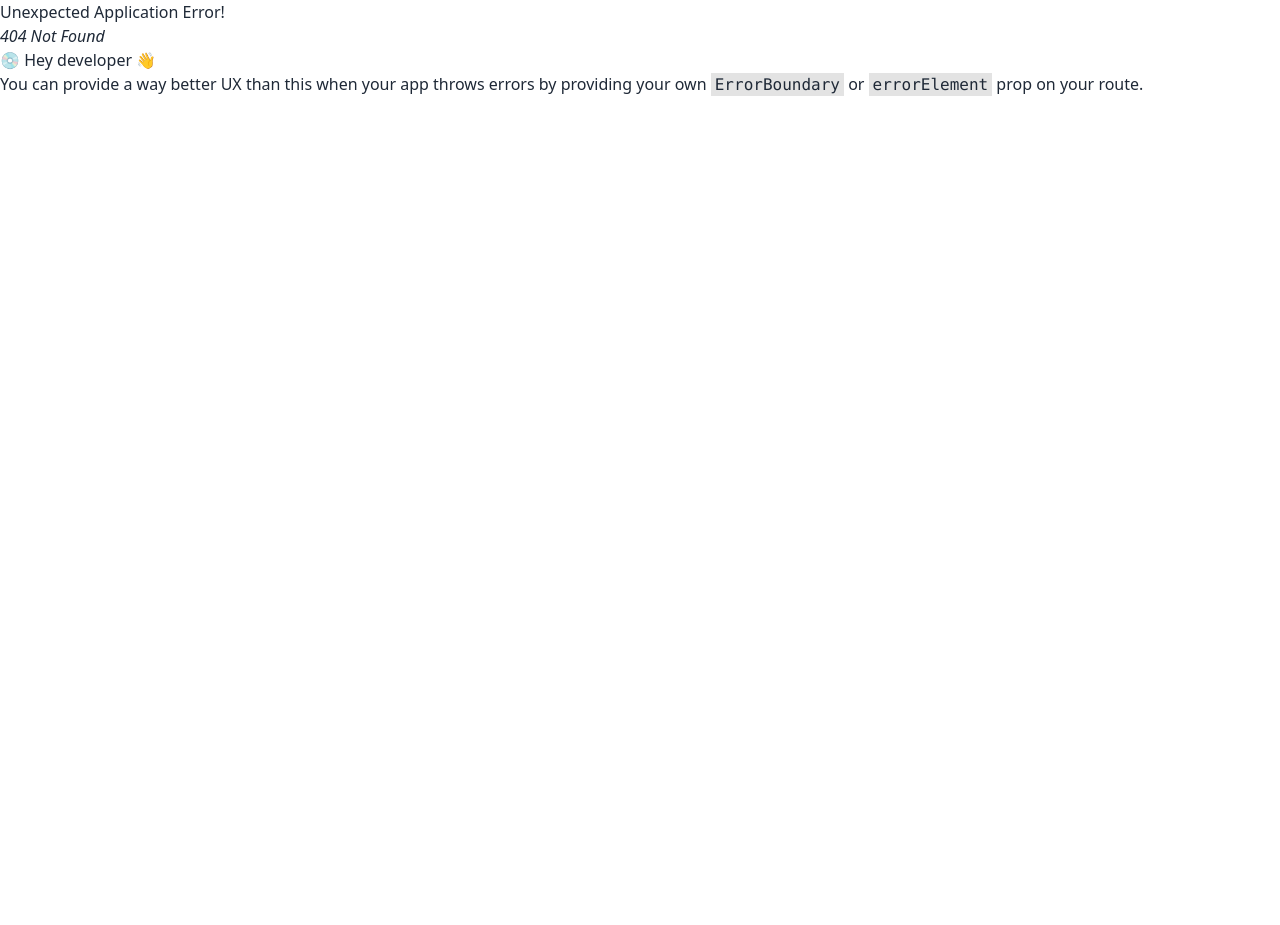
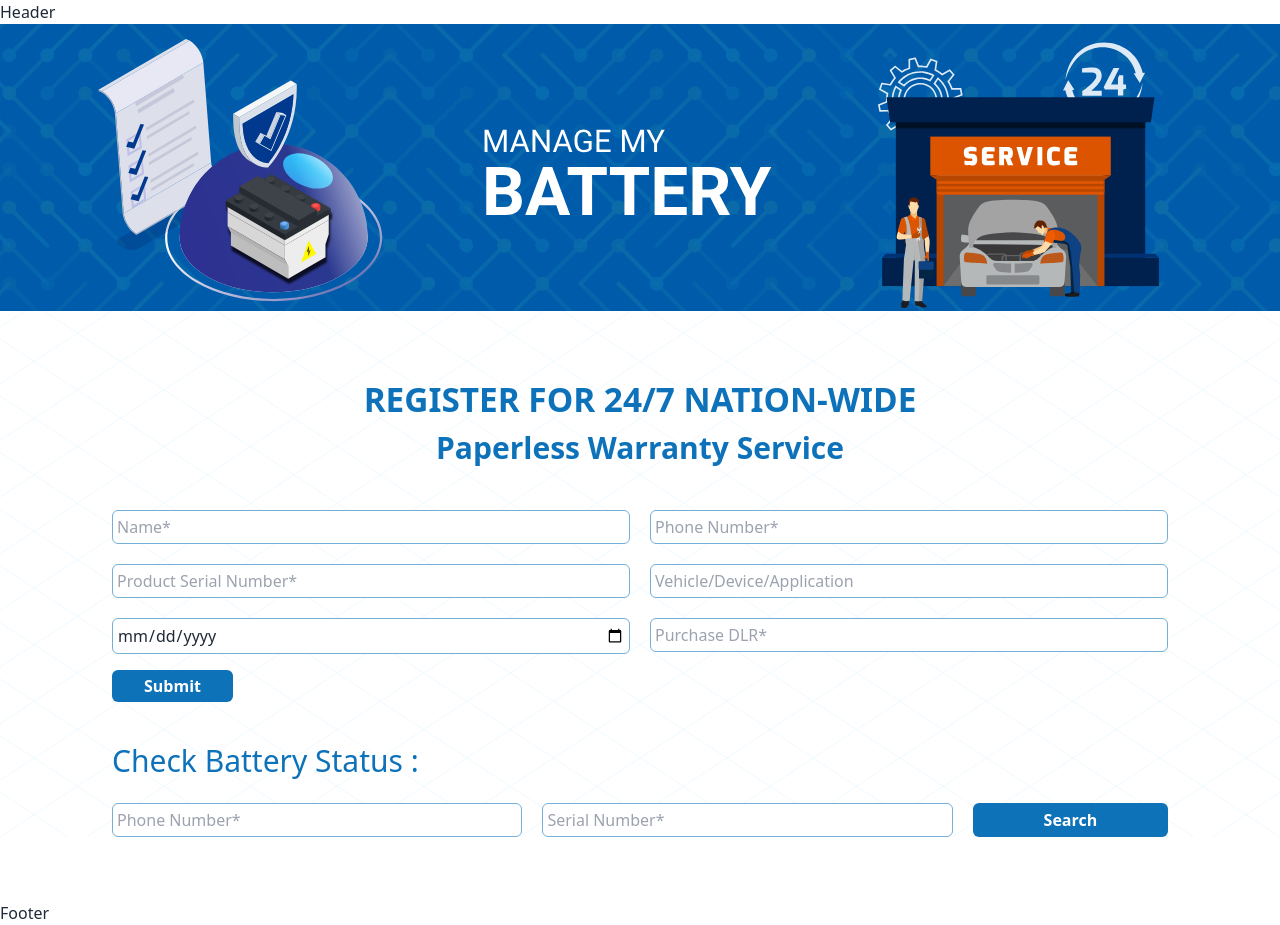
Before and after one commit to arbinzaman/rahimafrooz-battery, a React (Vite) app: page /manage-my-battery in a window 1280 px wide. Before the commit this address had no page. Before the commit the page ends 800 px from the top, so only its background shows below. Built offline with nearby package versions, Linux system fonts and the light colour scheme.

Commit message:
Manage My Battery without accordion done

```diff
--- a/package.json
+++ b/package.json
@@ -13,6 +13,7 @@
     "react": "^18.2.0",
     "react-dom": "^18.2.0",
     "react-hook-form": "^7.51.4",
+    "react-hot-toast": "^2.4.1",
     "react-router-dom": "^6.23.0",
     "react-slick": "^0.30.2"
   },
--- a/src/App.jsx
+++ b/src/App.jsx
@@ -1,12 +1,14 @@
 import { RouterProvider } from 'react-router-dom'
 import './App.css'
 import routes from './routes/routes'
+import { Toaster } from 'react-hot-toast'
 
 function App() {
 
   return (
     <section className=''>
       <RouterProvider router={routes}></RouterProvider>
+      <Toaster/>
     </section>
   )
 }
--- a/src/components/ContactUs/ContactUsInformationForm.jsx
+++ b/src/components/ContactUs/ContactUsInformationForm.jsx
@@ -20,7 +20,7 @@ const ContactUsInformationForm = () => {
         <div>
           <input
             type="text"
-            placeholder="Full Name"
+            placeholder="Full Name*"
             className="border border-border_primary rounded-md p-1 w-full"
             {...register("fullName")}
           />
@@ -30,7 +30,7 @@ const ContactUsInformationForm = () => {
           <div>
             <input
               type="text"
-              placeholder="Phone No"
+              placeholder="Phone No*"
               className="border border-border_primary rounded-md p-1 w-full"
               {...register("phoneNo")}
             />
@@ -39,7 +39,7 @@ const ContactUsInformationForm = () => {
           <div>
             <input
               type="email"
-              placeholder="E-mail"
+              placeholder="E-mail*"
               className="border border-border_primary rounded-md p-1 w-full"
               {...register("email")}
             />
--- /dev/null
+++ b/src/components/ManageMyBattery/CheckWarranty.jsx
@@ -0,0 +1,68 @@
+import { useForm } from "react-hook-form";
+import WarrantyStatus from "./WarrantyStatus";
+import { errorPopup } from "../../utils/Toasts/WarrantyRelated/warrantyToasts";
+
+const CheckWarranty = () => {
+  const { register, handleSubmit } = useForm();
+  const warrantyInformation = JSON.parse(
+    localStorage.getItem("warrantyInformation")
+  );
+  const handleGetStatus = (data) => {
+    console.log(data);
+    try {
+      if (data?.serialNumber == "") {
+        errorPopup();
+        return;
+      }
+
+      if (
+        data?.serialNumber === warrantyInformation?.serialNumber &&
+        data?.phoneNumber === warrantyInformation?.phoneNumber
+      ) {
+        warrantyInformation.remainingDays = "59 days (1 Year Warrienty)";
+        warrantyInformation.batteryType = "ABC";
+        warrantyInformation.isVerified = true;
+        console.log(warrantyInformation);
+      }
+    } catch (error) {
+      console.log(error.message);
+    }
+  };
+  return (
+    <section>
+      <form
+        action=""
+        onSubmit={handleSubmit(handleGetStatus)}
+        className="my-5 mx-auto max-w-screen-sm md:max-w-screen-md lg:w-full xl:max-w-screen-xl 2xl:max-w-screen-2xl"
+      >
+        <div className="grid grid-cols-1 lg:grid-cols-5 gap-5">
+          <div className="col-span-2">
+            <input
+              type="text"
+              placeholder="Phone Number*"
+              className="border border-border_primary rounded-md p-1 w-full"
+              {...register("phoneNumber")}
+            />
+          </div>
+
+          <div className="col-span-2">
+            <input
+              type="number"
+              placeholder="Serial Number*"
+              className="border border-border_primary rounded-md p-1 w-full"
+              {...register("serialNumber")}
+            />
+          </div>
+          <div className="lg:flex justify-end">
+            <button className="bg-button px-8 py-1 text-2xl text-base font-bold rounded-md lg:w-full">
+              Search
+            </button>
+          </div>
+        </div>
+      </form>
+      <WarrantyStatus warrantyInformation={warrantyInformation} />
+    </section>
+  );
+};
+
+export default CheckWarranty;
--- /dev/null
+++ b/src/components/ManageMyBattery/WarrantyApplicationForm.jsx
@@ -0,0 +1,88 @@
+import { useForm } from "react-hook-form";
+import { errorPopup, successPopup } from "../../utils/Toasts/WarrantyRelated/warrantyToasts";
+
+const WarrantyApplicationForm = () => {
+  const { register, handleSubmit } = useForm();
+
+  const handleApplicationSubmit = (data) => {
+    try {
+      if (data?.serialNumber == "") {
+        errorPopup();
+        return;
+      }
+      console.log(data);
+      localStorage.setItem("warrantyInformation", JSON.stringify(data));
+      successPopup();
+    } catch (error) {
+      console.log(error.message);
+    }
+  };
+  return (
+    <form
+      action=""
+      onSubmit={handleSubmit(handleApplicationSubmit)}
+      className="my-5 mx-auto max-w-screen-sm md:max-w-screen-md lg:w-full xl:max-w-screen-xl 2xl:max-w-screen-2xl"
+    >
+      <div className="grid grid-cols-1 lg:grid-cols-2 gap-5">
+        <div>
+          <input
+            type="text"
+            placeholder="Name*"
+            className="border border-border_primary rounded-md p-1 w-full"
+            {...register("name")}
+          />
+        </div>
+
+        <div>
+          <input
+            type="text"
+            placeholder="Phone Number*"
+            className="border border-border_primary rounded-md p-1 w-full"
+            {...register("phoneNumber")}
+          />
+        </div>
+
+        <div>
+          <input
+            type="number"
+            placeholder="Product Serial Number*"
+            className="border border-border_primary rounded-md p-1 w-full"
+            {...register("serialNumber")}
+          />
+        </div>
+
+        <div>
+          <input
+            type="text"
+            placeholder="Vehicle/Device/Application"
+            className="border border-border_primary rounded-md p-1 w-full"
+            {...register("vehicleType")}
+          />
+        </div>
+
+        <div>
+          <input
+            type="date"
+            placeholder="Purchase Date*"
+            className="border border-border_primary rounded-md p-1 w-full"
+            {...register("purchaseDate")}
+          />
+        </div>
+
+        <div>
+          <input
+            type="text"
+            placeholder="Purchase DLR*"
+            className="border border-border_primary rounded-md p-1 w-full"
+            {...register("purchaseDLR")}
+          />
+        </div>
+      </div>
+      <button className="bg-button px-8 py-1 my-4 text-2xl text-base font-bold rounded-md">
+        Submit
+      </button>
+    </form>
+  );
+};
+
+export default WarrantyApplicationForm;
--- /dev/null
+++ b/src/components/ManageMyBattery/WarrantyStatus.jsx
@@ -0,0 +1,31 @@
+const WarrantyStatus = ({warrantyInformation}) => {
+  console.log(warrantyInformation)
+  return (
+    warrantyInformation?.isVerified && (
+      <section className="bg-primary p-16">
+        <div className="bg-[#deebf6] text-primary p-5 rounded-xl">
+          <p className="text-center text-medium font-bold mt-1 mb-4">
+            WARRIENTY INFORMATION
+          </p>
+          <div className="grid grid-cols-1 md:grid-cols-2 text-regular gap-2  ">
+            <p>Name : {warrantyInformation?.name}</p>
+            <p>Phone Number : {warrantyInformation?.phoneNumber}</p>
+            <p>Product Serial Number : {warrantyInformation?.serialNumber}</p>
+            <p>
+              Vehicle/Device/Application : {warrantyInformation?.vehicleType}
+            </p>
+            <p>Purchase Date : {warrantyInformation?.purchaseDate}</p>
+            <p>Purchase DLR : {warrantyInformation?.purchaseDLR}</p>
+            <p>
+              Warranty Period - Remaining Days :{" "}
+              {warrantyInformation?.remainingDays}
+            </p>
+            <p>Battery Type : {warrantyInformation?.batteryType}</p>
+          </div>
+        </div>
+      </section>
+    )
+  );
+};
+
+export default WarrantyStatus;
--- a/src/pages/ManageMyBattery.jsx
+++ b/src/pages/ManageMyBattery.jsx
@@ -1,13 +1,37 @@
-import ManageMyBatteryBanner from "../assets/images/Manage_My_Battery_Registration_Page_Banner.jpg";
+import ManageMyBatteryBanner from "../assets/images/ManageMyBatteryImages/Manage_My_Battery_Registration_Page_Banner.jpg";
+import CheckWarranty from "../components/ManageMyBattery/CheckWarranty";
+import WarrantyApplicationForm from "../components/ManageMyBattery/WarrantyApplicationForm";
 const ManageMyBattery = () => {
   return (
-    <section>
-        <div>
-            <img src={ManageMyBatteryBanner} alt="A picture represnting batter with waranty paper on the left side, text in the middle and another new battery on the right side." />
+    <section className="bg-cross-pattern">
+      <div>
+        <img
+          src={ManageMyBatteryBanner}
+          className="w-full"
+          alt="A picture represnting batter with waranty paper on the left side, text in the middle and another new battery on the right side."
+        />
+      </div>
+      <section className="mx-5 my-5 md:my-8 lg:my-16 md:mx-16 lg:mx-28">
+        <div className="text-center text-primary my-10">
+          <p className="text-medium md:text-large font-bold uppercase">
+            Register For 24/7 Nation-Wide
+          </p>
+          <p className="text-regular md:text-semi_large font-bold">
+            Paperless Warranty Service
+          </p>
         </div>
+        <section>
+          <WarrantyApplicationForm />
+          <div>
+            <p className="text-primary text-left text-regular md:text-semi_large">
+              Check Battery Status :
+            </p>
+            <CheckWarranty />
+          </div>
+        </section>
+      </section>
+    </section>
+  );
+};
 
-    </section>
-  )
-}
-
-export default ManageMyBattery
+export default ManageMyBattery;
--- a/src/routes/routes.jsx
+++ b/src/routes/routes.jsx
@@ -5,6 +5,7 @@ import ContactUs from "../pages/ContactUs";
 import BecomeADealer from "../pages/BecomeADealer";
 import Bangladesh from "../pages/Products/Bangladesh";
 import International from "../pages/Products/International";
+import ManageMyBattery from "../pages/ManageMyBattery";
 
 const routes = createBrowserRouter([
   {
@@ -30,7 +31,10 @@ const routes = createBrowserRouter([
       {
         path: "/products-international",
         element: <International />,
-      },
+      },{
+        path: "/manage-my-battery",
+        element: <ManageMyBattery/>
+      }
     ],
   },
 ]);
--- /dev/null
+++ b/src/utils/Toasts/WarrantyRelated/warrantyToasts.js
@@ -0,0 +1,5 @@
+import toast from "react-hot-toast";
+
+export const successPopup = () => toast.success("Application submitted");
+export const errorPopup = () =>
+  toast.error("Something went wroung, Please try again!");
```
Also changed, not shown: 1 other file (tests, documents, lock files or other folders).
